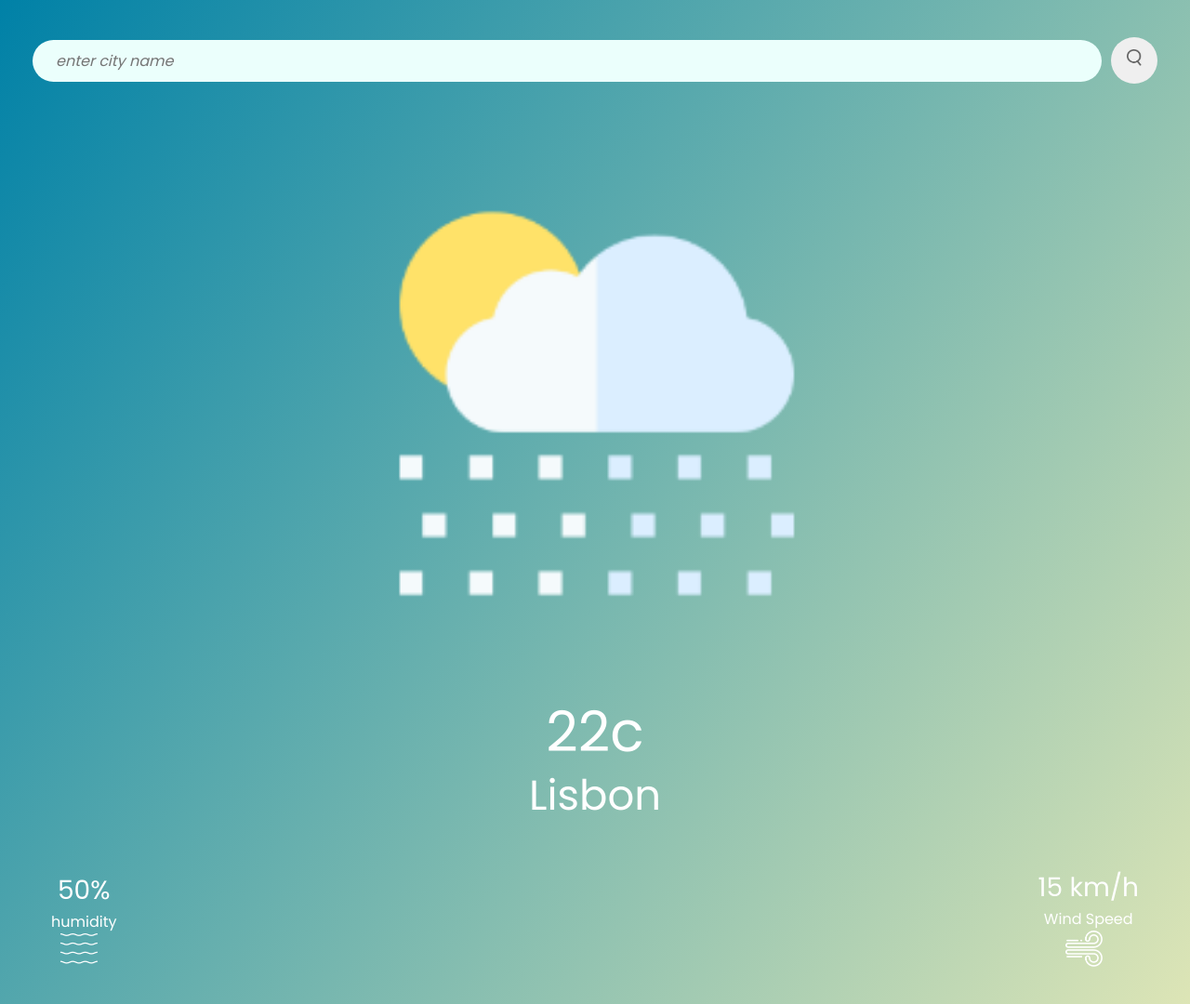
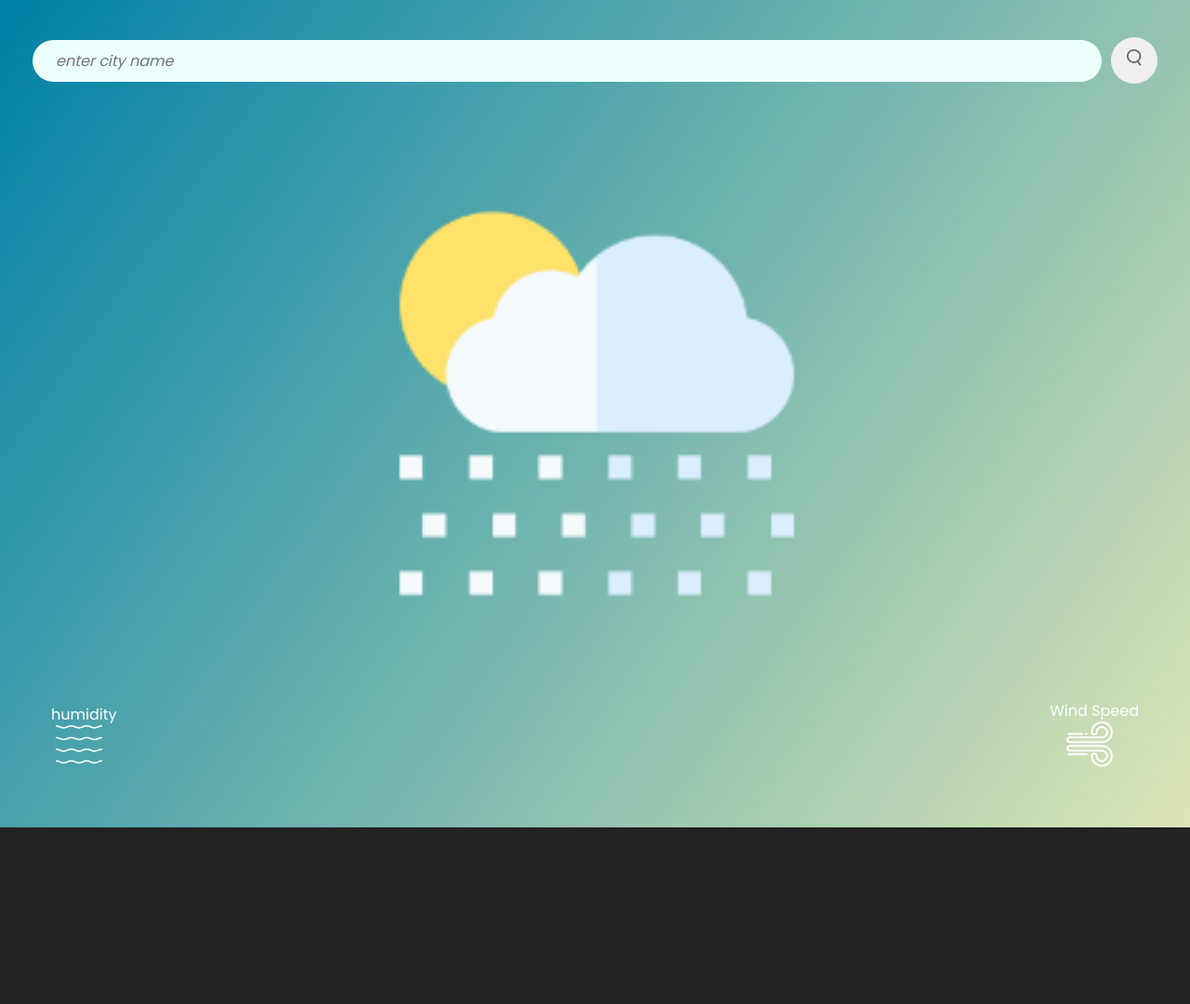
Before and after one commit to e-boot/weather-app, a plain HTML site: page index.html in a window 1280 px wide. Shown: the whole page at 93% size. After the commit the page ends 890 px from the top, so only its background shows below. Drawn offline with Linux system fonts and the light colour scheme.

Commit message:
worked on css

```diff
--- a/css/styles.css
+++ b/css/styles.css
@@ -17,6 +17,7 @@ body{
     color: #fff;
     padding: 40px 35px;
     text-align: center;
+    height: 100%;
 }
 
 .search {
@@ -73,8 +74,7 @@ body{
     display: flex;
     align-items: center;
     justify-content: space-between;
-    padding: 0 20px;
-    margin-top: 50px;
+    padding: 20px;
 }
 
 .col {
@@ -84,8 +84,14 @@ body{
 }
 
 .col img {
-    width: 40px;
+    width: 60px;
+    padding: 5px;
     margin-right: 10px;
+}
+
+.col div {
+    display: flex;
+    flex-direction: column-reverse;
 }
 
 .humidity, .wind {
--- a/index.html
+++ b/index.html
@@ -9,29 +9,38 @@
 
         <div class="card">
             <div class="search">
-                <input type=" text" placeholder="enter city name" spellcheck="false">
-                <button><img src = "/images/search.png" alt=""></button>
+                <input
+                    type=" text"
+                    placeholder="enter city name"
+                    spellcheck="false">
+                <button><img
+                            src = "/images/search.png"
+                            alt=""></button>
             </div>
             <div class="error">
                 <p>Invalid city name</p>
             </div>
             <div class="loader"></div>
             <div class="weather">
-                <img src="/images/rain.png" class="weather-icon">
-                <h1 class="temp">22c</h1>
-                <h2 class="city">Lisbon</h2>
+                <img
+                    src="/images/rain.png"
+                    class="weather-icon">
+                <h1 class="temp"></h1>
+                <h2 class="city"></h2>
                 <div class="details">
                     <div class="col">
-                        <img src= "/images/humidity.png" alt="humidity image">
+                        <img
+                            src= "/images/humidity.png"
+                            alt="humidity image">
                         <div>
-                            <p class="humidity">50%</p>
+                            <p class="humidity"></p>
                             <p>humidity</p>
                         </div>
                     </div>
                     <div class="col">
                         <img src="/images/wind.png" >
                         <div>
-                            <p class="wind">15 km/h</p>
+                            <p class="wind"></p>
                             <p>Wind Speed</p>
                         </div>
                     </div>
```
